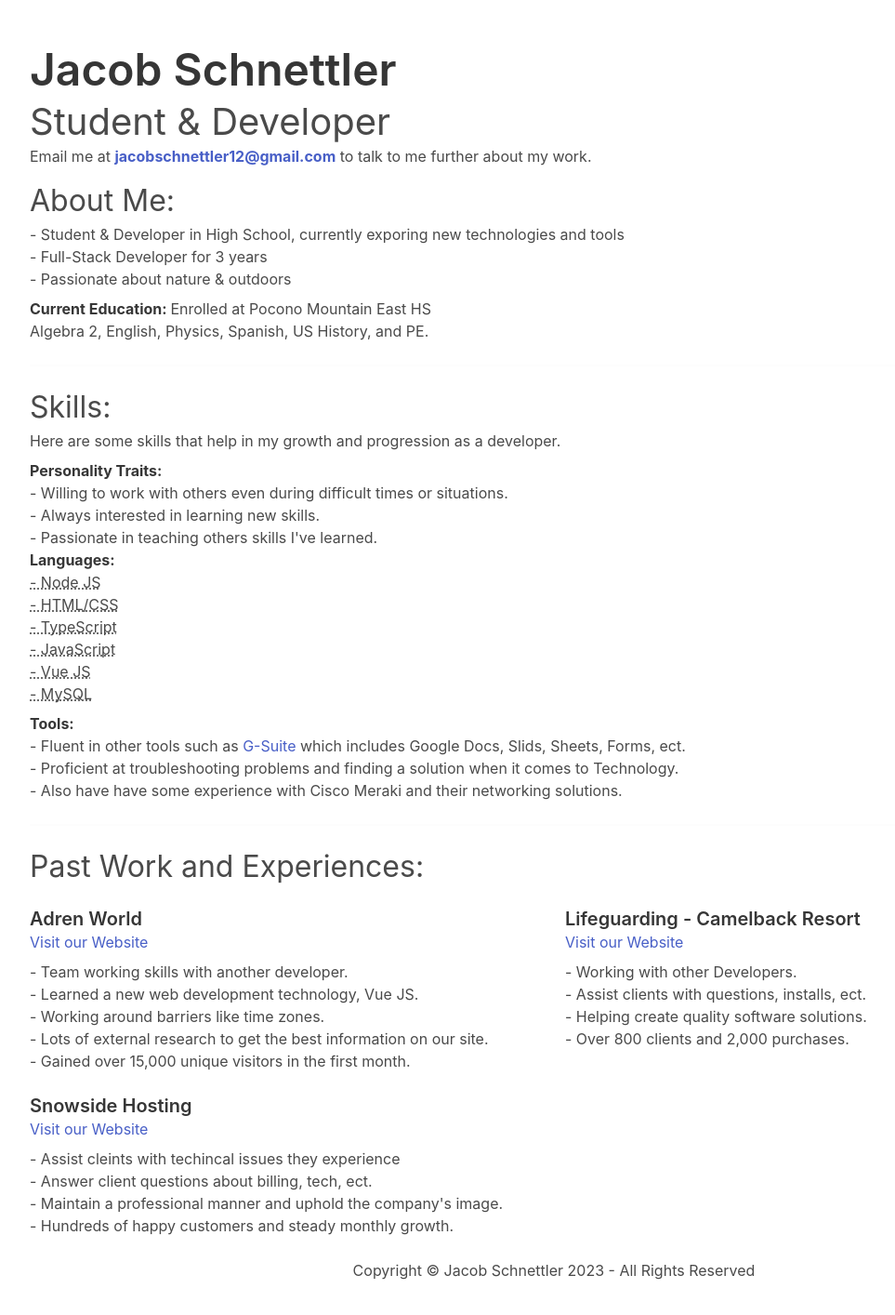
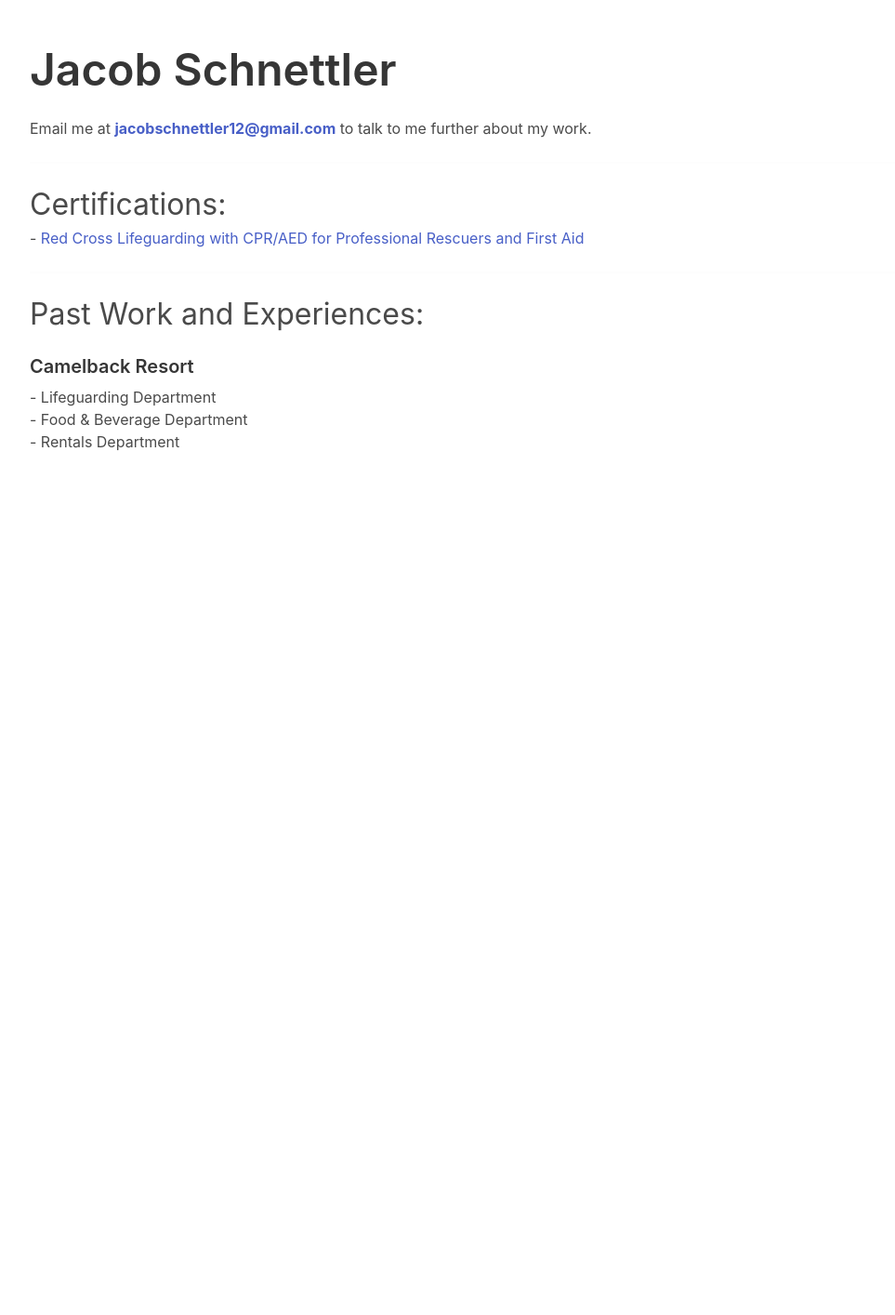
Before and after one commit to AdrenWRLD/personal-portfolio, a React (Create React App) app: page /resume in a window 1280 px wide. Shown: the top 1414 px of the page at 93% size, without its empty margins (44-1007 px from the left). After the commit the page ends 800 px from the top, so only its background shows below. Built offline with nearby package versions, Linux system fonts and the light colour scheme.

Commit message:
Resume builder

```diff
--- a/src/pages/resume.jsx
+++ b/src/pages/resume.jsx
@@ -13,9 +13,9 @@ const Resume = () => (
 			<section class='section'>
 				<div class='container'>
 					<h1 class='title is-1 text-focus-in'>Jacob Schnettler</h1>
-					<h2 class='subtitle is-2 text-focus-in mb-0'>
+					{/* <h2 class='subtitle is-2 text-focus-in mb-0'>
 						Student &amp; Developer
-					</h2>
+					</h2> */}
 					<p class='text-focus-in mb-4'>
 						Email me at{' '}
 						<strong>
@@ -25,7 +25,7 @@ const Resume = () => (
 						</strong>{' '}
 						to talk to me further about my work.
 					</p>
-					<h2 class='subtitle is-3 text-focus-in2 mb-1'>About Me:</h2>
+					{/* <h2 class='subtitle is-3 text-focus-in2 mb-1'>About Me:</h2>
 					<p class='text-focus-in2'></p>
 					<ul class='mb-2'>
 						<li>
@@ -39,8 +39,15 @@ const Resume = () => (
 					Mountain East HS
 					<br />
 					Algebra 2, English, Physics, Spanish, US History, and PE.
-					<p></p>
+					<p></p> */}
 					<hr />
+					<h2 class='subtitle is-3 text-focus-in3 mb-1'>Certifications:</h2>
+					<ul>
+						<li>
+							- <a href='/certifications/red_cross.pdf' target="_blank">Red Cross Lifeguarding with CPR/AED for Professional Rescuers and First Aid</a>
+						</li>
+					</ul>
+					{/* <hr />
 					<h2 class='subtitle is-3 text-focus-in3 mb-1'>Skills:</h2>
 					<p class='text-focus-in2 mb-2'>
 						Here are some skills that help in my growth and
@@ -105,13 +112,13 @@ const Resume = () => (
 							- Also have have some experience with Cisco Meraki
 							and their networking solutions.
 						</li>
-					</ul>
+					</ul> */}
 					<hr />
 					<h2 class='subtitle is-3 text-focus-in4'>
 						Past Work and Experiences:
 					</h2>
 					<div class='columns text-focus-in4 is-multiline '>
-						<div class='column is-half'>
+						{/* <div class='column is-half'>
 							<h3 class='subtitle is-5 mb-0'>
 								<strong>Adren World</strong>
 							</h3>
@@ -139,28 +146,23 @@ const Resume = () => (
 									first month.
 								</li>
 							</ul>
-						</div>
+						</div> */}
 
 						<div class='column is-half'>
 							<h3 class='subtitle is-5 mb-0'>
-								<strong>Lifeguarding - Camelback Resort</strong>
+								<strong>Camelback Resort</strong>
 							</h3>
-							<a href='https://weblutions.com/' target='_blank'>
-								Visit our Website
-							</a>
 							<ul class='mt-2'>
-								<li>- Working with other Developers.</li>
+								<li>- Lifeguarding Department</li>
 								<li>
-									- Assist clients with questions, installs,
-									ect.
+									- Food & Beverage Department
 								</li>
 								<li>
-									- Helping create quality software solutions.
+									- Rentals Department
 								</li>
-								<li>- Over 800 clients and 2,000 purchases.</li>
 							</ul>
 						</div>
-						<div class='column is-half'>
+						{/* <div class='column is-half'>
 							<h3 class='subtitle is-5 mb-0'>
 								<strong>Snowside Hosting</strong>
 							</h3>
@@ -188,14 +190,14 @@ const Resume = () => (
 									monthly growth.
 								</li>
 							</ul>
-						</div>
+						</div> */}
 					</div>
-					<center>
+					{/* <center>
 						<p class='text-focus-in4'>
 							Copyright © Jacob Schnettler{' '}
 							{new Date().getFullYear()} - All Rights Reserved
 						</p>
-					</center>
+					</center> */}
 				</div>
 			</section>
 		</body>
```
Also changed, not shown: 1 other file (tests, documents, lock files or other folders).
